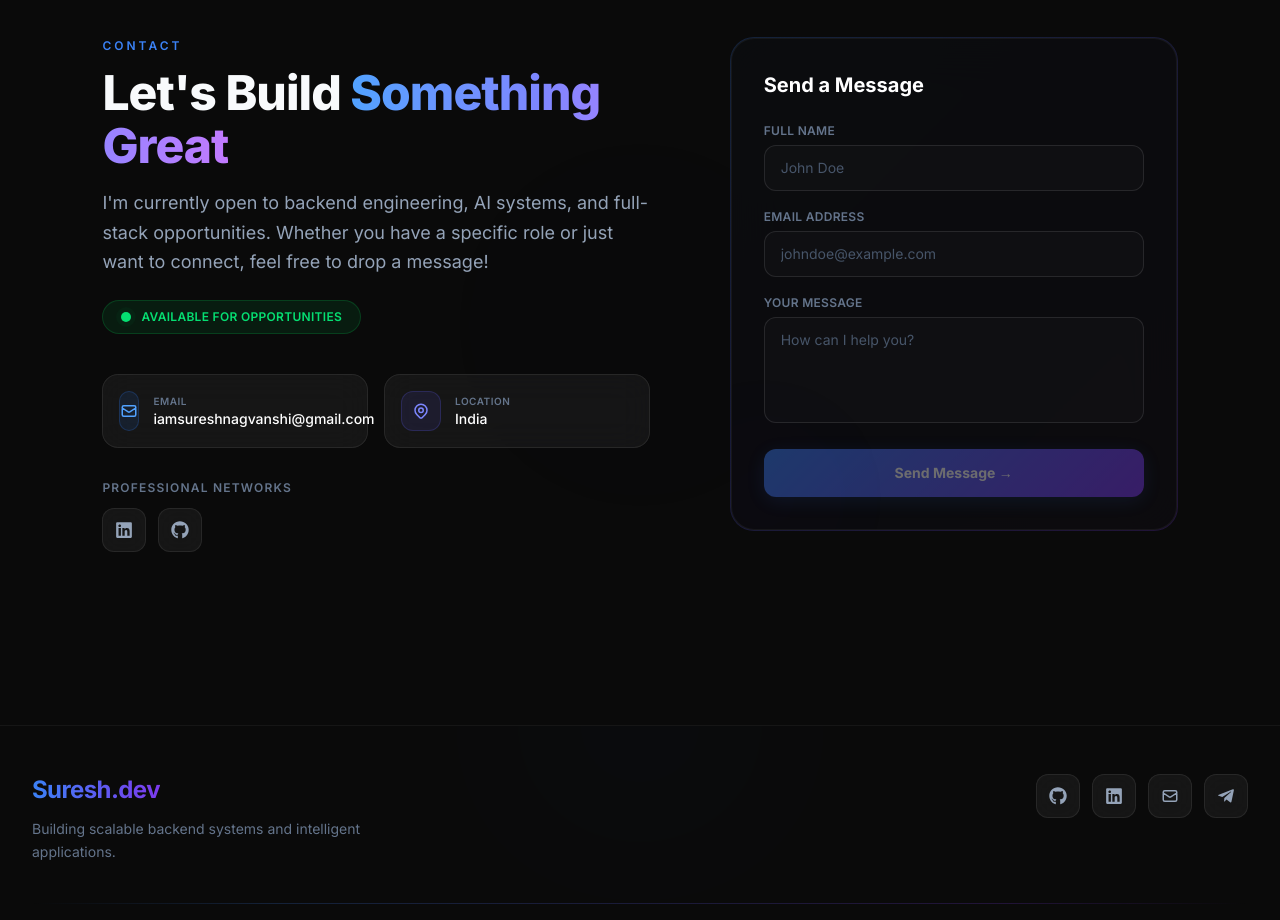
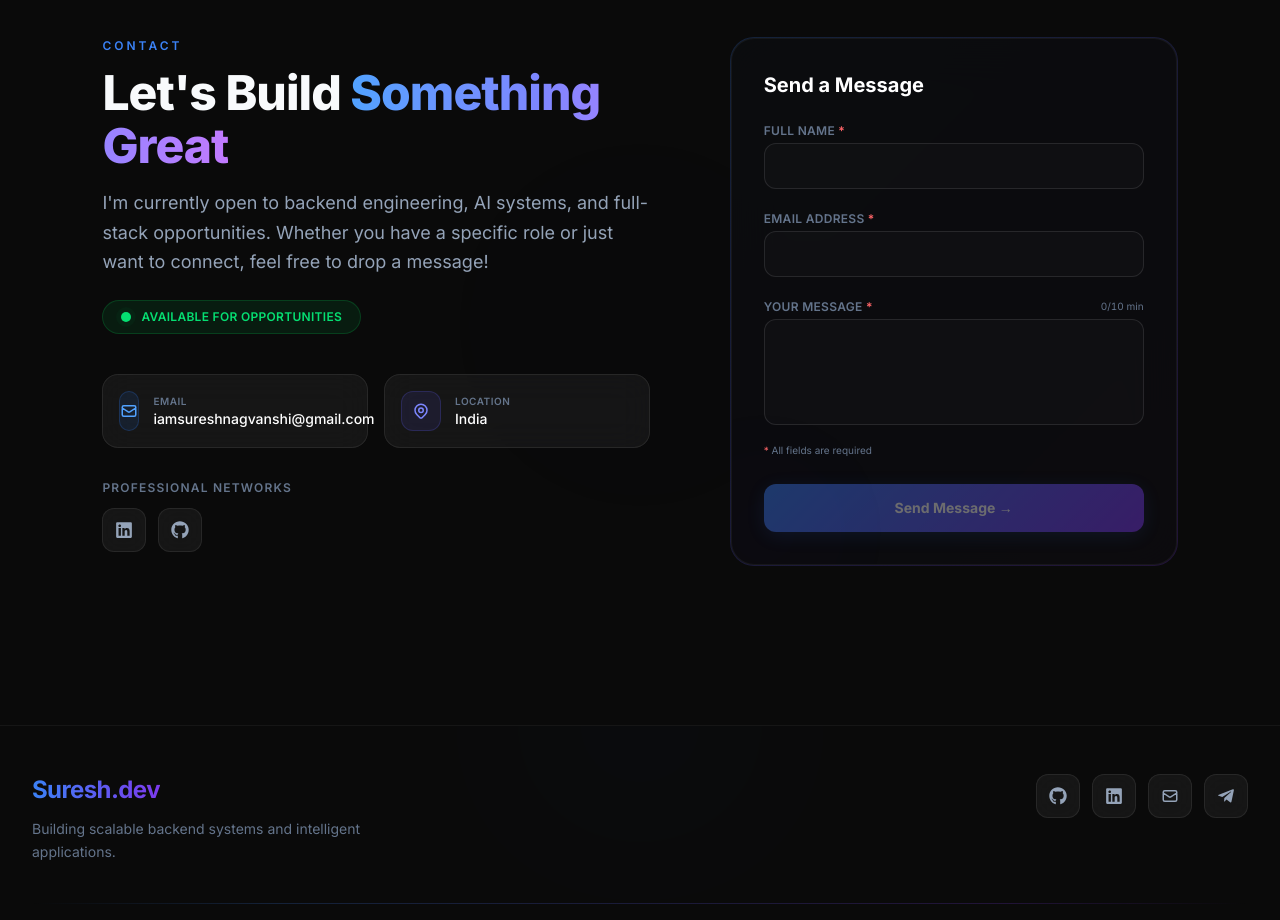
Before and after one commit to Suresh-Nagvanshi/portfolio, a React (Vite) app: page / in a window 1280 px wide. Shown: the part 5780-6700 px from the top of the page. Built offline with nearby package versions, Linux system fonts and the light colour scheme.

Commit message:
feat: remove form placeholders and add inline per-field validation in Contact

```diff
--- a/src/components/Contact/Contact.jsx
+++ b/src/components/Contact/Contact.jsx
@@ -4,12 +4,13 @@ import {
   HiOutlineMail,
   HiOutlineLocationMarker,
   HiOutlineCheckCircle,
+  HiExclamation,
 } from "react-icons/hi";
 import { FaLinkedin, FaGithub } from "react-icons/fa";
 import about from "../../data/about";
 import emailjs from "@emailjs/browser";
 
-/* ─── Animation Variants ────────────────────────────────────────── */
+/* ─── Animation Variants ──────────────────────────────────────────── */
 
 const containerVariants = {
   hidden: {},
@@ -36,11 +37,55 @@ const fadeLeft = {
   },
 };
 
-/* ─── Component ─────────────────────────────────────────────────── */
+/* ─── Validation helpers ─────────────────────────────────────────── */
+
+const RULES = {
+  name: (v) => {
+    if (!v.trim()) return "Full name is required.";
+    if (v.trim().length < 2) return "Name must be at least 2 characters.";
+    return null;
+  },
+  email: (v) => {
+    if (!v.trim()) return "Email address is required.";
+    if (!/^[^\s@]+@[^\s@]+\.[^\s@]+$/.test(v.trim())) return "Please enter a valid email address.";
+    return null;
+  },
+  message: (v) => {
+    if (!v.trim()) return "Message is required.";
+    if (v.trim().length < 10) return "Message must be at least 10 characters.";
+    return null;
+  },
+};
+
+/* ─── Inline Field Error ─────────────────────────────────────────── */
+
+function FieldError({ message }) {
+  return (
+    <AnimatePresence>
+      {message && (
+        <motion.p
+          initial={{ opacity: 0, y: -4 }}
+          animate={{ opacity: 1, y: 0 }}
+          exit={{ opacity: 0, y: -4 }}
+          transition={{ duration: 0.2 }}
+          className="flex items-center gap-1.5 text-xs text-red-400 mt-1"
+          role="alert"
+        >
+          <HiExclamation size={13} className="flex-shrink-0" />
+          {message}
+        </motion.p>
+      )}
+    </AnimatePresence>
+  );
+}
+
+/* ─── Component ────────────────────────────────────────────────── */
 
 function Contact() {
   // Form states
   const [formData, setFormData] = useState({ name: "", email: "", message: "" });
+  const [fieldErrors, setFieldErrors] = useState({ name: null, email: null, message: null });
+  const [touched, setTouched] = useState({ name: false, email: false, message: false });
   const [isSubmitting, setIsSubmitting] = useState(false);
   const [isSuccess, setIsSuccess] = useState(false);
   const [isError, setIsError] = useState(false);
@@ -78,11 +123,33 @@ function Contact() {
   const handleChange = (e) => {
     const { name, value } = e.target;
     setFormData((prev) => ({ ...prev, [name]: value }));
+    // Validate on change if already touched
+    if (touched[name]) {
+      setFieldErrors((prev) => ({ ...prev, [name]: RULES[name](value) }));
+    }
   };
 
-  const validateEmail = (email) => {
-    return /^[^\s@]+@[^\s@]+\.[^\s@]+$/.test(email);
+  const handleBlur = (e) => {
+    const { name, value } = e.target;
+    setTouched((prev) => ({ ...prev, [name]: true }));
+    setFieldErrors((prev) => ({ ...prev, [name]: RULES[name](value) }));
   };
+
+  const validateAll = () => {
+    const errors = {
+      name: RULES.name(formData.name),
+      email: RULES.email(formData.email),
+      message: RULES.message(formData.message),
+    };
+    setFieldErrors(errors);
+    setTouched({ name: true, email: true, message: true });
+    return !errors.name && !errors.email && !errors.message;
+  };
+
+  const isFormValid =
+    !RULES.name(formData.name) &&
+    !RULES.email(formData.email) &&
+    !RULES.message(formData.message);
 
   const handleSubmit = (e) => {
     e.preventDefault();
@@ -109,18 +176,8 @@ function Contact() {
       return;
     }
 
-    // Field validation
-    if (!formData.name.trim() || !formData.email.trim() || !formData.message.trim()) {
-      setIsError(true);
-      setErrorMessage("All fields are required.");
-      return;
-    }
-
-    if (!validateEmail(formData.email.trim())) {
-      setIsError(true);
-      setErrorMessage("Please enter a valid email address.");
-      return;
-    }
+    // Full validation before submit
+    if (!validateAll()) return;
 
     setIsSubmitting(true);
 
@@ -140,6 +197,8 @@ function Contact() {
         setIsSubmitting(false);
         setIsSuccess(true);
         setFormData({ name: "", email: "", message: "" });
+        setFieldErrors({ name: null, email: null, message: null });
+        setTouched({ name: false, email: false, message: false });
 
         // Set 60-second cooldown in localStorage and state
         const expiry = Date.now() + 60000;
@@ -155,7 +214,7 @@ function Contact() {
         console.error("EmailJS send failed:", err);
         setIsSubmitting(false);
         setIsError(true);
-        setErrorMessage("Failed to send message");
+        setErrorMessage("Failed to send message. Please try again later.");
       });
   };
 
@@ -263,11 +322,12 @@ function Contact() {
                     whileHover={{ scale: 1.08, y: -2 }}
                     whileTap={{ scale: 0.95 }}
                     className="w-11 h-11 rounded-xl flex items-center justify-center glass border border-white/5 text-[#94A3B8]
-                               hover:text-white hover:border-[#0A66C2]/40 hover:bg-[#0A66C2]/10 transition-all duration-300"
+                               hover:text-white hover:border-blue-500/30 hover:bg-blue-500/10 transition-all duration-300"
                     aria-label="LinkedIn Profile"
                   >
                     <FaLinkedin size={18} />
                   </motion.a>
+
                   {/* GitHub */}
                   <motion.a
                     href={about.github}
@@ -276,7 +336,7 @@ function Contact() {
                     whileHover={{ scale: 1.08, y: -2 }}
                     whileTap={{ scale: 0.95 }}
                     className="w-11 h-11 rounded-xl flex items-center justify-center glass border border-white/5 text-[#94A3B8]
-                               hover:text-white hover:border-white/20 hover:bg-white/5 transition-all duration-300"
+                               hover:text-white hover:border-purple-500/30 hover:bg-purple-500/10 transition-all duration-300"
                     aria-label="GitHub Profile"
                   >
                     <FaGithub size={18} />
@@ -323,7 +383,7 @@ function Contact() {
                 <h3 className="text-xl font-bold text-white mb-6 relative z-10">Send a Message</h3>
 
                 {/* Form Element */}
-                <form onSubmit={handleSubmit} className="flex flex-col gap-4.5 relative z-10">
+                <form onSubmit={handleSubmit} noValidate className="flex flex-col gap-4.5 relative z-10">
                   {/* Honeypot field for anti-spam bot prevention */}
                   <div className="absolute opacity-0 pointer-events-none -z-10 w-0 h-0 overflow-hidden" aria-hidden="true">
                     <label htmlFor="form-bot-field">Do not fill this out if you are a human</label>
@@ -339,67 +399,111 @@ function Contact() {
                   </div>
 
                   {/* Name field */}
-                  <div className="flex flex-col gap-1.5">
+                  <div className="flex flex-col gap-1">
                     <label htmlFor="form-name" className="text-xs text-[#64748B] font-semibold tracking-wide uppercase">
-                      Full Name
+                      Full Name <span className="text-red-400">*</span>
                     </label>
                     <input
                       type="text"
                       id="form-name"
                       name="name"
                       required
-                      placeholder="John Doe"
+                      autoComplete="name"
                       value={formData.name}
                       onChange={handleChange}
+                      onBlur={handleBlur}
                       disabled={isSubmitting || cooldown > 0}
-                      className="w-full bg-white/[0.02] border border-white/10 rounded-xl px-4 py-3 text-white text-sm
-                                 placeholder-[#475569] focus:outline-none focus:border-blue-500/50 focus:bg-white/[0.04]
-                                 focus-visible:outline-none focus-visible:ring-2 focus-visible:ring-blue-500/30
-                                 disabled:opacity-50 transition-all duration-300"
+                      aria-describedby={fieldErrors.name ? "name-error" : undefined}
+                      aria-invalid={!!fieldErrors.name}
+                      className={`w-full bg-white/[0.02] border rounded-xl px-4 py-3 text-white text-sm
+                                 focus:outline-none focus:bg-white/[0.04]
+                                 focus-visible:outline-none focus-visible:ring-2 focus-visible:ring-offset-0
+                                 disabled:opacity-50 transition-all duration-300
+                                 ${
+                                   fieldErrors.name
+                                     ? "border-red-500/50 focus:border-red-500/70 focus-visible:ring-red-500/30"
+                                     : touched.name && !fieldErrors.name
+                                     ? "border-green-500/40 focus:border-green-500/60 focus-visible:ring-green-500/30"
+                                     : "border-white/10 focus:border-blue-500/50 focus-visible:ring-blue-500/30"
+                                 }`}
                     />
+                    <span id="name-error"><FieldError message={fieldErrors.name} /></span>
                   </div>
 
                   {/* Email field */}
-                  <div className="flex flex-col gap-1.5">
+                  <div className="flex flex-col gap-1">
                     <label htmlFor="form-email" className="text-xs text-[#64748B] font-semibold tracking-wide uppercase">
-                      Email Address
+                      Email Address <span className="text-red-400">*</span>
                     </label>
                     <input
                       type="email"
                       id="form-email"
                       name="email"
                       required
-                      placeholder="johndoe@example.com"
+                      autoComplete="email"
                       value={formData.email}
                       onChange={handleChange}
+                      onBlur={handleBlur}
                       disabled={isSubmitting || cooldown > 0}
-                      className="w-full bg-white/[0.02] border border-white/10 rounded-xl px-4 py-3 text-white text-sm
-                                 placeholder-[#475569] focus:outline-none focus:border-blue-500/50 focus:bg-white/[0.04]
-                                 focus-visible:outline-none focus-visible:ring-2 focus-visible:ring-blue-500/30
-                                 disabled:opacity-50 transition-all duration-300"
+                      aria-describedby={fieldErrors.email ? "email-error" : undefined}
+                      aria-invalid={!!fieldErrors.email}
+                      className={`w-full bg-white/[0.02] border rounded-xl px-4 py-3 text-white text-sm
+                                 focus:outline-none focus:bg-white/[0.04]
+                                 focus-visible:outline-none focus-visible:ring-2 focus-visible:ring-offset-0
+                                 disabled:opacity-50 transition-all duration-300
+                                 ${
+                                   fieldErrors.email
+                                     ? "border-red-500/50 focus:border-red-500/70 focus-visible:ring-red-500/30"
+                                     : touched.email && !fieldErrors.email
+                                     ? "border-green-500/40 focus:border-green-500/60 focus-visible:ring-green-500/30"
+                                     : "border-white/10 focus:border-blue-500/50 focus-visible:ring-blue-500/30"
+                                 }`}
                     />
+                    <span id="email-error"><FieldError message={fieldErrors.email} /></span>
                   </div>
 
                   {/* Message field */}
-                  <div className="flex flex-col gap-1.5">
-                    <label htmlFor="form-message" className="text-xs text-[#64748B] font-semibold tracking-wide uppercase">
-                      Your Message
-                    </label>
+                  <div className="flex flex-col gap-1">
+                    <div className="flex items-center justify-between">
+                      <label htmlFor="form-message" className="text-xs text-[#64748B] font-semibold tracking-wide uppercase">
+                        Your Message <span className="text-red-400">*</span>
+                      </label>
+                      <span className={`text-[10px] tabular-nums transition-colors duration-200 ${
+                        formData.message.trim().length >= 10 ? "text-green-400" : "text-[#64748B]"
+                      }`}>
+                        {formData.message.trim().length}/10 min
+                      </span>
+                    </div>
                     <textarea
                       id="form-message"
                       name="message"
                       required
                       rows="4"
-                      placeholder="How can I help you?"
                       value={formData.message}
                       onChange={handleChange}
+                      onBlur={handleBlur}
                       disabled={isSubmitting || cooldown > 0}
-                      className="w-full bg-white/[0.02] border border-white/10 rounded-xl px-4 py-3 text-white text-sm
-                                 placeholder-[#475569] focus:outline-none focus:border-blue-500/50 focus:bg-white/[0.04]
-                                 focus-visible:outline-none focus-visible:ring-2 focus-visible:ring-blue-500/30
-                                 disabled:opacity-50 transition-all duration-300 resize-none"
+                      aria-describedby={fieldErrors.message ? "message-error" : undefined}
+                      aria-invalid={!!fieldErrors.message}
+                      className={`w-full bg-white/[0.02] border rounded-xl px-4 py-3 text-white text-sm
+                                 focus:outline-none focus:bg-white/[0.04]
+                                 focus-visible:outline-none focus-visible:ring-2 focus-visible:ring-offset-0
+                                 disabled:opacity-50 transition-all duration-300 resize-none
+                                 ${
+                                   fieldErrors.message
+                                     ? "border-red-500/50 focus:border-red-500/70 focus-visible:ring-red-500/30"
+                                     : touched.message && !fieldErrors.message
+                                     ? "border-green-500/40 focus:border-green-500/60 focus-visible:ring-green-500/30"
+                                     : "border-white/10 focus:border-blue-500/50 focus-visible:ring-blue-500/30"
+                                 }`}
                     />
+                    <span id="message-error"><FieldError message={fieldErrors.message} /></span>
                   </div>
+
+                  {/* Required fields note */}
+                  <p className="text-[10px] text-[#64748B] -mt-1">
+                    <span className="text-red-400">*</span> All fields are required
+                  </p>
 
                   {/* Action Button & Confirmation */}
                   <div className="mt-2 flex flex-col gap-3">
@@ -407,7 +511,7 @@ function Contact() {
                       type="submit"
                       whileHover={{ scale: (isSubmitting || cooldown > 0) ? 1 : 1.02 }}
                       whileTap={{ scale: (isSubmitting || cooldown > 0) ? 1 : 0.98 }}
-                      disabled={isSubmitting || cooldown > 0 || !formData.name || !formData.email || !formData.message}
+                      disabled={isSubmitting || cooldown > 0 || !isFormValid}
                       className="w-full inline-flex items-center justify-center gap-2 px-6 py-3.5 rounded-xl font-bold text-sm text-white
                                  cursor-pointer select-none transition-all duration-300 disabled:opacity-40 disabled:cursor-not-allowed
                                  focus-visible:outline-none focus-visible:ring-2 focus-visible:ring-blue-500/30"
@@ -437,6 +541,8 @@ function Contact() {
                           exit={{ opacity: 0, y: 10 }}
                           transition={{ duration: 0.3 }}
                           className="flex items-center gap-2.5 p-3 rounded-xl bg-green-500/10 border border-green-500/20 text-green-400 text-xs mt-1"
+                          role="status"
+                          aria-live="polite"
                         >
                           <HiOutlineCheckCircle size={16} className="flex-shrink-0" />
                           <p className="leading-normal font-medium">
@@ -455,6 +561,8 @@ function Contact() {
                           exit={{ opacity: 0, y: 10 }}
                           transition={{ duration: 0.3 }}
                           className="flex items-center gap-2.5 p-3 rounded-xl bg-red-500/10 border border-red-500/20 text-red-400 text-xs mt-1"
+                          role="alert"
+                          aria-live="assertive"
                         >
                           <span className="flex-shrink-0 text-red-400 font-bold">⚠️</span>
                           <p className="leading-normal font-medium">
```
